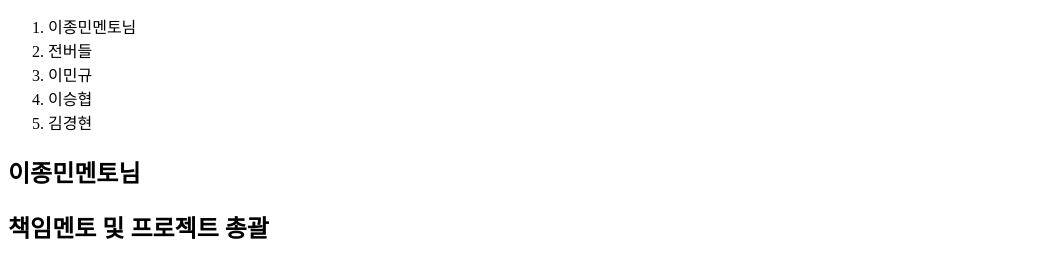
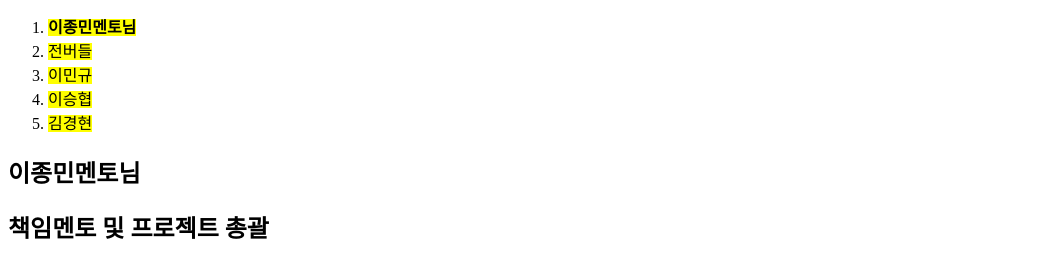
Before and after one commit to minggyu123/mingyu123-openshift, a plain HTML site: page index.html in a window 1280 px wide. Shown: the part 827-1091 px from the top of the page, without its empty margins (0-1063 px from the left). Drawn offline with Linux system fonts and the light colour scheme.

Commit message:
Update index.html

```diff
--- a/index.html
+++ b/index.html
@@ -7,11 +7,11 @@
 <h1><a href="index.html">OneShot 5조</a></h1>
 <img src="openshift.jpg" width="1000"><br>
 <ol>
-  <li><a herf="1.html">이종민멘토님</a></li>
-  <li><a herf="1.html">전버들</a></li>
-  <li><a herf="1.html">이민규</a></li>
-  <li><a herf="1.html">이승협</a></li>
-  <li><a herf="1.html">김경현</a></li>
+  <li><a herf="1.html"><b><mark>이종민멘토님</mark></b></a></li>
+  <li><a herf="1.html"><mark>전버들</mark></a></li>
+  <li><a herf="1.html"><mark>이민규</mark></a></li>
+  <li><a herf="1.html"><mark>이승협</mark></a></li>
+  <li><a herf="1.html"><mark>김경현</mark></a></li>
 </ol>
 
 <h2>이종민멘토님<h2>
```
